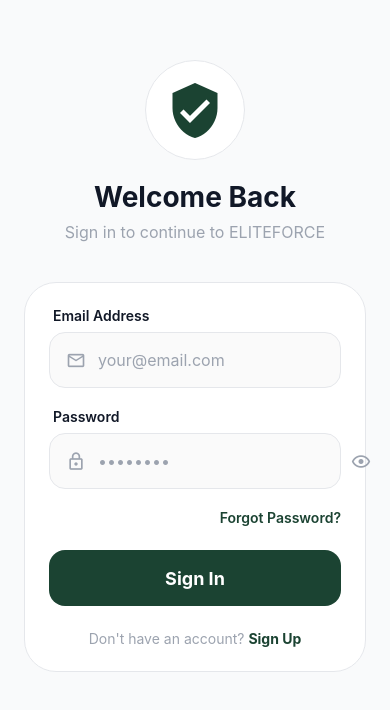
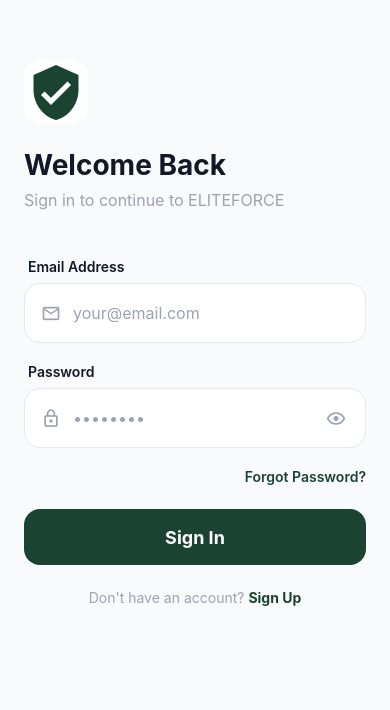
Before and after one commit to toutpuissantged/ELITEFORCE, a React Native app in the folder mobile/: screen / in a window 390 px wide. Shown: the top 710 px of the page. Built offline with nearby package versions, Linux system fonts and the light colour scheme; no server answers.

Commit message:
style: Refine UI layout and styling across Login, Register, and Forgot Password screens, including component dimensions, colors, and container structures.

```diff
--- a/mobile/src/screens/ForgotPasswordScreen.tsx
+++ b/mobile/src/screens/ForgotPasswordScreen.tsx
@@ -63,7 +63,7 @@
                         <Text style={styles.subtitle}>Enter your email address and we'll send you a link to reset your password.</Text>
                     </View>
 
-                    <View style={styles.form}>
+                    <View style={styles.formContainer}>
                         <View style={styles.inputContainer}>
                             <Text style={styles.inputLabel}>Email Address</Text>
                             <View style={styles.inputWrapper}>
@@ -116,31 +116,27 @@
         paddingHorizontal: theme.spacing.lg,
     },
     backBtn: {
-        width: 40,
-        height: 40,
-        borderRadius: 20,
+        width: 44,
+        height: 44,
+        borderRadius: 12,
         backgroundColor: '#fff',
         justifyContent: 'center',
         alignItems: 'center',
         marginTop: 10,
-        borderWidth: 1,
-        borderColor: theme.colors.border,
     },
     header: {
-        alignItems: 'center',
+        alignItems: 'flex-start',
         marginTop: 40,
         marginBottom: 40,
     },
     iconContainer: {
-        width: 100,
-        height: 100,
-        borderRadius: 50,
+        width: 64,
+        height: 64,
+        borderRadius: 16,
         backgroundColor: '#fff',
         justifyContent: 'center',
         alignItems: 'center',
         marginBottom: 24,
-        borderWidth: 1,
-        borderColor: theme.colors.border,
     },
     title: {
         fontSize: 28,
@@ -151,15 +147,10 @@
     subtitle: {
         fontSize: 16,
         color: theme.colors.text.muted,
-        textAlign: 'center',
         lineHeight: 24,
     },
-    form: {
-        backgroundColor: '#fff',
-        borderRadius: theme.borderRadius.xl,
-        padding: theme.spacing.lg,
-        borderWidth: 1,
-        borderColor: theme.colors.border,
+    formContainer: {
+        width: '100%',
     },
     inputContainer: {
         marginBottom: 32,
@@ -174,12 +165,12 @@
     inputWrapper: {
         flexDirection: 'row',
         alignItems: 'center',
-        backgroundColor: '#FAFAFA',
+        backgroundColor: '#fff',
         borderRadius: 16,
         borderWidth: 1,
         borderColor: theme.colors.border,
         paddingHorizontal: 16,
-        height: 56,
+        height: 60,
     },
     inputIcon: {
         marginRight: 12,
--- a/mobile/src/screens/LoginScreen.tsx
+++ b/mobile/src/screens/LoginScreen.tsx
@@ -77,7 +77,7 @@
                         <Text style={styles.subtitle}>Sign in to continue to ELITEFORCE</Text>
                     </View>
 
-                    <View style={styles.form}>
+                    <View style={styles.formContainer}>
                         {error && (
                             <View style={styles.errorBanner}>
                                 <MaterialCommunityIcons name="alert-circle-outline" size={20} color={theme.colors.error} />
@@ -162,20 +162,18 @@
         paddingBottom: theme.spacing.xl,
     },
     header: {
-        alignItems: 'center',
+        alignItems: 'flex-start',
         marginTop: 60,
-        marginBottom: 40,
+        marginBottom: 48,
     },
     logoContainer: {
-        width: 100,
-        height: 100,
-        borderRadius: 50,
+        width: 64,
+        height: 64,
+        borderRadius: 16,
         backgroundColor: '#fff',
         justifyContent: 'center',
         alignItems: 'center',
-        marginBottom: 20,
-        borderWidth: 1,
-        borderColor: theme.colors.border,
+        marginBottom: 24,
     },
     title: {
         fontSize: 28,
@@ -186,14 +184,9 @@
     subtitle: {
         fontSize: 16,
         color: theme.colors.text.muted,
-        textAlign: 'center',
     },
-    form: {
-        backgroundColor: '#fff',
-        borderRadius: theme.borderRadius.xl,
-        padding: theme.spacing.lg,
-        borderWidth: 1,
-        borderColor: theme.colors.border,
+    formContainer: {
+        width: '100%',
     },
     errorBanner: {
         flexDirection: 'row',
@@ -222,12 +215,12 @@
     inputWrapper: {
         flexDirection: 'row',
         alignItems: 'center',
-        backgroundColor: '#FAFAFA',
+        backgroundColor: '#fff',
         borderRadius: 16,
         borderWidth: 1,
         borderColor: theme.colors.border,
         paddingHorizontal: 16,
-        height: 56,
+        height: 60,
     },
     inputIcon: {
         marginRight: 12,
--- a/mobile/src/screens/RegisterScreen.tsx
+++ b/mobile/src/screens/RegisterScreen.tsx
@@ -161,7 +161,7 @@
                         <Text style={styles.subtitle}>Fill in your details to get started</Text>
                     </View>
 
-                    <View style={styles.form}>
+                    <View style={styles.formContainer}>
                         {error && (
                             <View style={styles.errorBanner}>
                                 <MaterialCommunityIcons name="alert-circle-outline" size={20} color={theme.colors.error} />
@@ -230,17 +230,16 @@
         flexGrow: 1,
         paddingHorizontal: theme.spacing.lg,
         paddingBottom: theme.spacing.xl,
+        backgroundColor: theme.colors.background,
     },
     backBtn: {
-        width: 40,
-        height: 40,
-        borderRadius: 20,
+        width: 44,
+        height: 44,
+        borderRadius: 12,
         backgroundColor: '#fff',
         justifyContent: 'center',
         alignItems: 'center',
         marginTop: 10,
-        borderWidth: 1,
-        borderColor: theme.colors.border,
     },
     header: {
         marginTop: 20,
@@ -256,12 +255,8 @@
         fontSize: 16,
         color: theme.colors.text.muted,
     },
-    form: {
-        backgroundColor: '#fff',
-        borderRadius: theme.borderRadius.xl,
-        padding: theme.spacing.lg,
-        borderWidth: 1,
-        borderColor: theme.colors.border,
+    formContainer: {
+        width: '100%',
     },
     row: {
         flexDirection: 'row',
@@ -286,12 +281,12 @@
     inputWrapper: {
         flexDirection: 'row',
         alignItems: 'center',
-        backgroundColor: '#FAFAFA',
+        backgroundColor: '#fff',
         borderRadius: 16,
         borderWidth: 1,
         borderColor: theme.colors.border,
         paddingHorizontal: 16,
-        height: 56,
+        height: 60,
     },
     inputIcon: {
         marginRight: 10,
```
Also changed, not shown: 2 other files (tests, documents, lock files or other folders).
